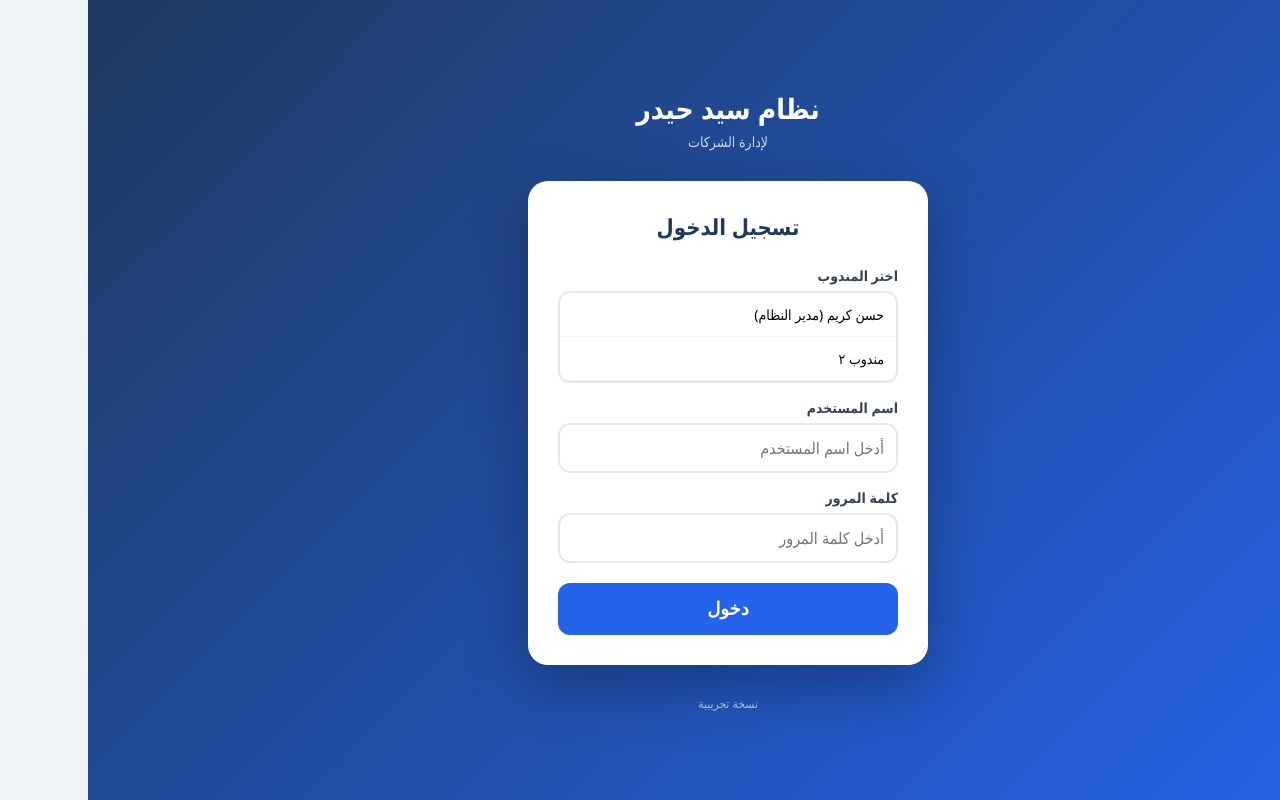
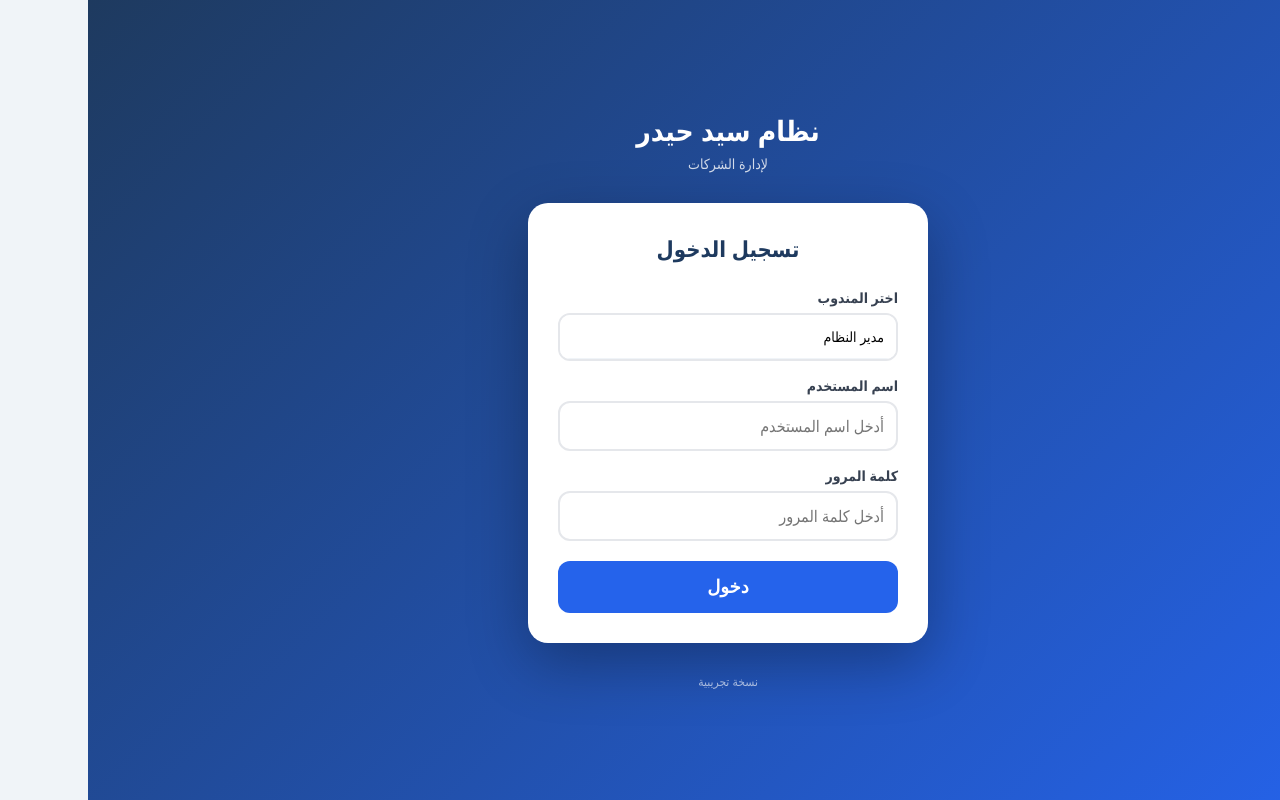
Before and after one commit to hydar75-cpu/sayd-hydar-pos, a React (Create React App) app in the folder frontend/: page / in a window 1280 px wide. Built offline with nearby package versions, Linux system fonts and the light colour scheme.

Commit message:
Update initial data with new user and warehouse IDs

```diff
--- a/frontend/src/data/initialData.js
+++ b/frontend/src/data/initialData.js
@@ -8,13 +8,13 @@ export const INITIAL_PRODUCTS = [
 ];
 
 export const INITIAL_WAREHOUSES = [
-  { id: 1, name: 'المخزن الرئيسي', hasTransactions: true, userId: 5 },
-  { id: 2, name: 'مخزن الفرع الثاني', hasTransactions: false, userId: 6 },
+  { id: 1, name: 'المخزن الرئيسي', hasTransactions: true, userId: 1 },
+  { id: 2, name: 'مخزن الفرع الثاني', hasTransactions: false, userId: 2 },
 ];
 
 export const INITIAL_CASHBOXES = [
-  { id: 1, name: 'صندوق المبيعات', balance: 100000, userId: 5 },
-  { id: 2, name: 'صندوق مندوب ٢', balance: 50000, userId: 6 },
+  { id: 1, name: 'صندوق المبيعات', balance: 100000, userId: 1 },
+  { id: 2, name: 'صندوق مندوب ٢', balance: 50000, userId: 2 },
 ];
 
 export const INITIAL_INVENTORY = [
@@ -29,12 +29,22 @@ export const INITIAL_INVENTORY = [
 ];
 
 export const INITIAL_PERSONS = [
-  { id: 1, type: 'عميل', name: 'أحمد محمد', phone: '07701234567', address: 'بغداد - المنصور', balance: 0, hasTransactions: true },
-  { id: 2, type: 'عميل', name: 'علي حسين', phone: '07702345678', address: 'بغداد - الكرادة', balance: 5000, hasTransactions: true },
-  { id: 3, type: 'عميل', name: 'عميل نقدي', phone: '00000000', address: '-', balance: 0, hasTransactions: false },
-  { id: 4, type: 'مورد', name: 'شركة المواد الغذائية', phone: '07801112233', address: 'بغداد - باب الشيخ', balance: 0, hasTransactions: false },
-  { id: 5, type: 'مندوب', name: 'حسن كريم', phone: '0770998877', address: 'بغداد - الصدرية', balance: 0, hasTransactions: false },
-  { id: 6, type: 'مندوب', name: 'مندوب ٢', phone: '0770000000', address: '-', balance: 0, hasTransactions: false },
+  {
+    id: 1,
+    type: 'مندوب',
+    name: 'مدير النظام',
+    username: 'مدير النظام',
+    password: '1',
+    phone: '07700000000',
+    address: 'الإدارة الرئيسية',
+    balance: 0,
+    hasTransactions: false,
+    isManager: true,
+  },
+  { id: 2, type: 'عميل', name: 'أحمد محمد', phone: '07701234567', address: 'بغداد - المنصور', balance: 0, hasTransactions: true },
+  { id: 3, type: 'عميل', name: 'علي حسين', phone: '07702345678', address: 'بغداد - الكرادة', balance: 5000, hasTransactions: true },
+  { id: 4, type: 'عميل', name: 'عميل نقدي', phone: '00000000', address: '-', balance: 0, hasTransactions: false },
+  { id: 5, type: 'مورد', name: 'شركة المواد الغذائية', phone: '07801112233', address: 'بغداد - باب الشيخ', balance: 0, hasTransactions: false },
 ];
 
 export const INITIAL_INVOICES = [];
```
